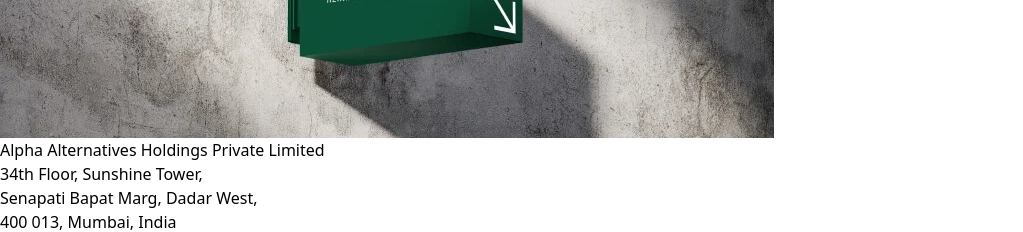
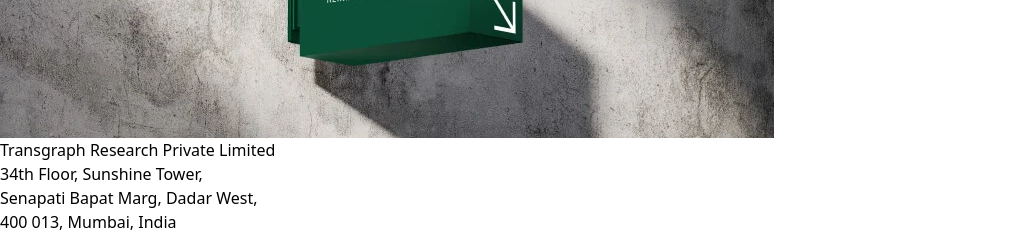
Before and after one commit to Ayush529-deep/transgraph-front, a React (Vite) app: page /contact in a window 1280 px wide. Shown: the part 1020-1252 px from the top of the page, without its empty margins (0-1023 px from the left). Built offline with nearby package versions, Linux system fonts and the light colour scheme.

Commit message:
Contact.jsx

```diff
--- a/src/Components/Contact.jsx
+++ b/src/Components/Contact.jsx
@@ -28,7 +28,7 @@ function ContactSection() {
         {/* Company Info */}
         <div className="text-center mt-8">
           <h2 className="text-lg md:text-xl font-bold text-[#16324F]">
-            Alpha Alternatives Holdings Private Limited
+            Transgraph Research Private Limited
           </h2>
           <p className="text-gray-700 mt-2">
             34th Floor, Sunshine Tower,<br/>
```
